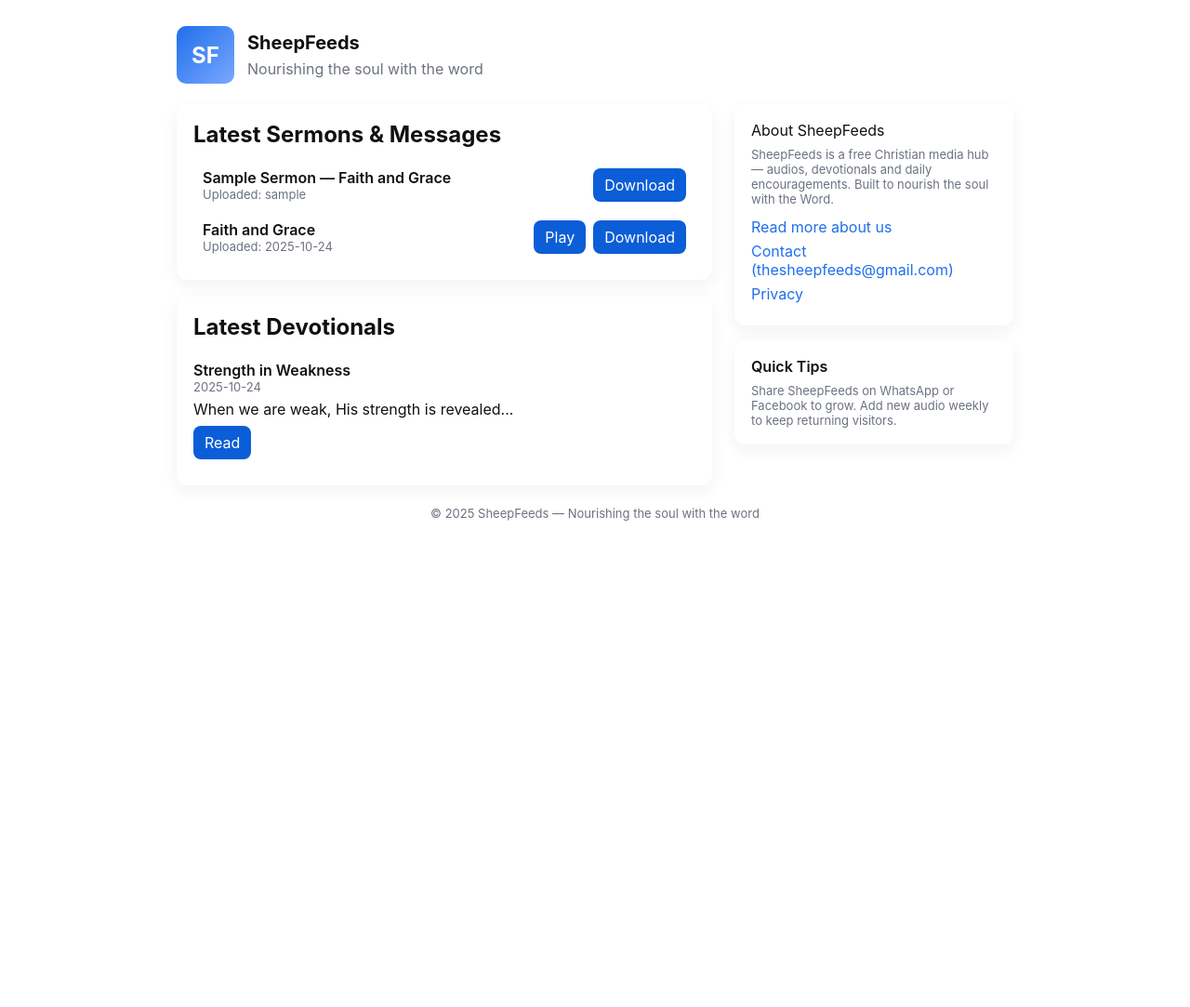
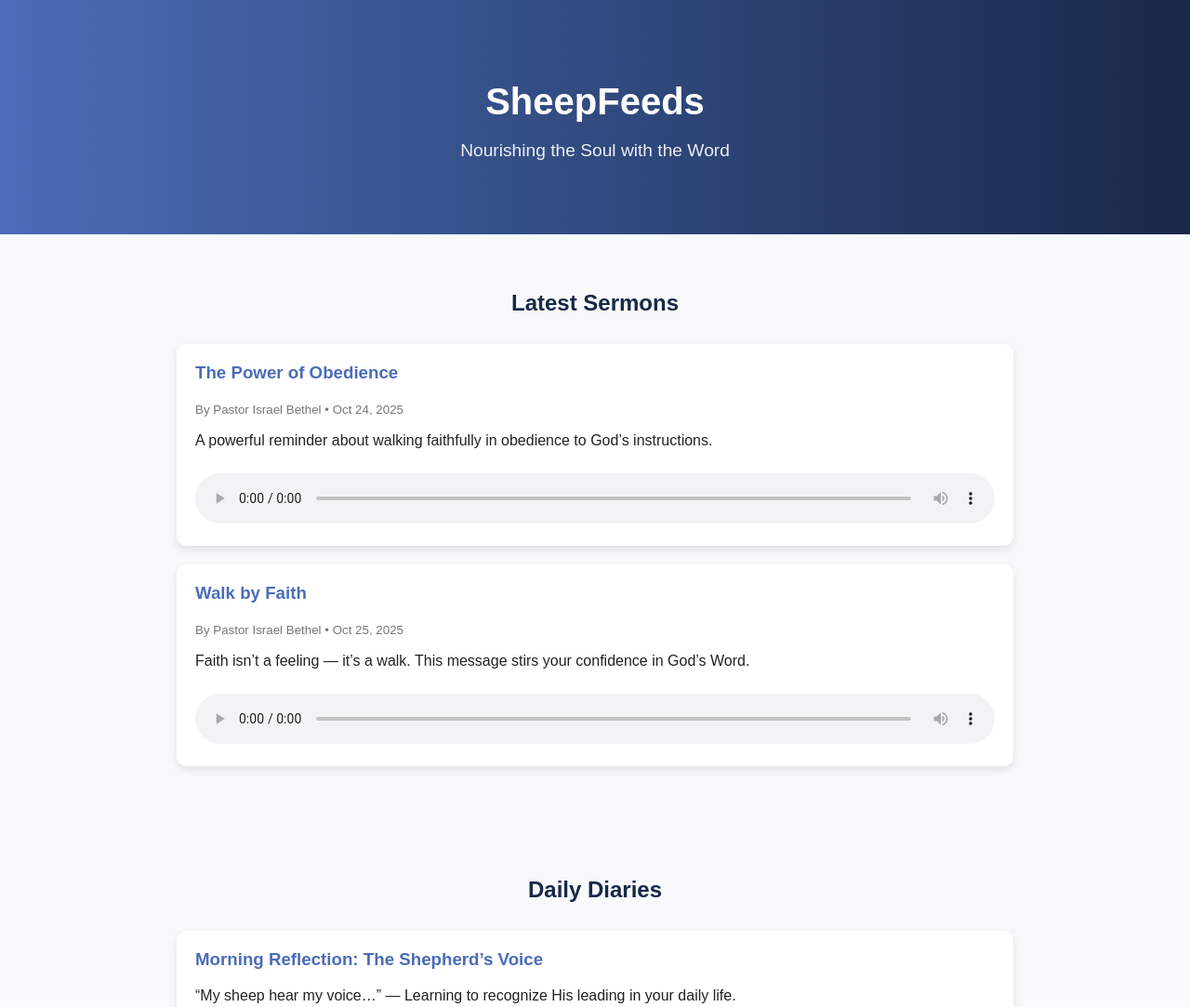
Before and after one commit to thesheepfeeds-max/sheepfeeds, a plain HTML site: page index.html in a window 1280 px wide. Shown: the top 1083 px of the page at 93% size. Before the commit the page ends 800 px from the top, so only its background shows below. Drawn offline with Linux system fonts and the light colour scheme.

Commit message:
Update index.html

```diff
--- a/index.html
+++ b/index.html
@@ -1,182 +1,129 @@
-<!doctype html>
+<!DOCTYPE html>
 <html lang="en">
 <head>
-  <meta charset="utf-8" />
-  <meta name="viewport" content="width=device-width,initial-scale=1" />
-  <title>SheepFeeds — Nourishing the soul with the word</title>
-  <meta name="description" content="SheepFeeds — free Christian audios and devotionals. Nourishing the soul with the Word." />
+  <meta charset="UTF-8" />
+  <meta name="viewport" content="width=device-width, initial-scale=1.0" />
+  <title>SheepFeeds – Nourishing the Soul with the Word</title>
+  <style>
+    body {
+      margin: 0;
+      font-family: "Poppins", sans-serif;
+      background-color: #f8f9fa;
+      color: #222;
+    }
 
-  <style>
-    :root{
-      --bg:#ffffff; --primary:#1f6feb; --muted:#6b7280; --accent:#0b5ed7;
-      --maxw:900px; --radius:12px; --gap:18px;
+    header {
+      background: linear-gradient(to right, #4b6cb7, #182848);
+      color: white;
+      text-align: center;
+      padding: 60px 20px;
     }
-    *{box-sizing:border-box;font-family:Inter,system-ui,-apple-system,Segoe UI,Roboto,'Helvetica Neue',Arial}
-    body{margin:0;background:var(--bg);color:#111;display:flex;justify-content:center;padding:28px}
-    .wrap{max-width:var(--maxw);width:100%}
 
-    header{display:flex;align-items:center;gap:14px}
-    .logo{width:62px;height:62px;border-radius:10px;background:linear-gradient(135deg,var(--primary),#7aa7ff);display:flex;align-items:center;justify-content:center;color:white;font-weight:700;font-size:24px}
-    h1{margin:0;font-size:20px}
-    .tag{color:var(--muted);margin-top:6px}
+    header h1 {
+      font-size: 2.5rem;
+      margin-bottom: 10px;
+    }
 
-    main{margin-top:22px;display:grid;grid-template-columns:1fr 300px;gap:24px}
-    .card{background:#fff;border-radius:var(--radius);padding:18px;box-shadow:0 6px 18px rgba(20,30,50,0.06)}
+    header p {
+      font-size: 1.2rem;
+      opacity: 0.9;
+    }
 
-    .audios h2,.diaries h2{margin:0 0 12px 0}
-    .audio-item{display:flex;align-items:center;gap:12px;padding:10px;border-radius:8px}
-    .audio-meta{flex:1}
-    .btn{background:var(--accent);color:white;padding:8px 12px;border-radius:8px;text-decoration:none;display:inline-block}
-    .small{font-size:13px;color:var(--muted)}
+    .section {
+      padding: 40px 20px;
+      max-width: 900px;
+      margin: 0 auto;
+    }
 
-    .player{margin-top:10px}
+    .section h2 {
+      text-align: center;
+      margin-bottom: 30px;
+      color: #182848;
+    }
 
-    aside .about-title{font-size:16px;margin-bottom:8px}
-    aside .links a{display:block;color:var(--primary);text-decoration:none;margin:6px 0}
+    .sermon {
+      background: white;
+      border-radius: 10px;
+      box-shadow: 0 4px 10px rgba(0,0,0,0.1);
+      margin-bottom: 20px;
+      padding: 20px;
+    }
 
-    footer{margin-top:22px;text-align:center;color:var(--muted);font-size:13px}
+    .sermon h3 {
+      margin-top: 0;
+      color: #4b6cb7;
+    }
 
-    /* responsive */
-    @media(max-width:880px){main{grid-template-columns:1fr} .logo{width:54px;height:54px}}
+    .sermon small {
+      color: #777;
+    }
+
+    audio {
+      width: 100%;
+      margin-top: 10px;
+    }
+
+    footer {
+      background-color: #182848;
+      color: white;
+      text-align: center;
+      padding: 30px 10px;
+      font-size: 0.9rem;
+      margin-top: 40px;
+    }
+
+    footer p {
+      margin: 8px 0;
+    }
   </style>
 </head>
 <body>
-  <div class="wrap">
   <header>
-      <div class="logo">SF</div>
-      <div>
     <h1>SheepFeeds</h1>
-        <div class="tag">Nourishing the soul with the word</div>
-      </div>
+    <p>Nourishing the Soul with the Word</p>
   </header>
 
-    <main>
-      <section>
-        <div class="card audios">
-          <h2>Latest Sermons & Messages</h2>
+  <section class="section">
+    <h2>Latest Sermons</h2>
 
-          <!-- Audio list is populated by JS. Add files to /audios folder and update the list below in the repo. -->
-          <div id="audioList">
-            <!-- sample fallback if JS disabled -->
-            <div class="audio-item">
-              <div class="audio-meta">
-                <div style="font-weight:600">Sample Sermon — Faith and Grace</div>
-                <div class="small">Uploaded: sample</div>
-              </div>
-              <div>
-                <a class="btn" href="/audios/sample-sermon.mp3" download>Download</a>
-              </div>
-            </div>
+    <div class="sermon">
+      <h3>The Power of Obedience</h3>
+      <small>By Pastor Israel Bethel • Oct 24, 2025</small>
+      <p>A powerful reminder about walking faithfully in obedience to God’s instructions.</p>
+      <audio controls>
+        <source src="audios/power-of-obedience.mp3" type="audio/mpeg">
+        Your browser does not support the audio tag.
+      </audio>
     </div>
 
-          <div class="card player" id="playerCard" style="margin-top:12px;display:none">
-            <audio id="mainPlayer" controls style="width:100%"></audio>
-            <div id="playerMeta" class="small" style="margin-top:8px"></div>
-          </div>
-        </div>
-
-        <div class="card diaries" style="margin-top:18px">
-          <h2>Latest Devotionals</h2>
-          <div id="diaryList">
-            <!-- diaries populated by JS -->
-          </div>
+    <div class="sermon">
+      <h3>Walk by Faith</h3>
+      <small>By Pastor Israel Bethel • Oct 25, 2025</small>
+      <p>Faith isn’t a feeling — it’s a walk. This message stirs your confidence in God’s Word.</p>
+      <audio controls>
+        <source src="audios/walk-by-faith.mp3" type="audio/mpeg">
+        Your browser does not support the audio tag.
+      </audio>
     </div>
   </section>
 
-      <aside>
-        <div class="card">
-          <div class="about-title">About SheepFeeds</div>
-          <div class="small">SheepFeeds is a free Christian media hub — audios, devotionals and daily encouragements. Built to nourish the soul with the Word.</div>
-
-          <div style="margin-top:12px" class="links">
-            <a href="#about" id="aboutLink">Read more about us</a>
-            <a href="mailto:thesheepfeeds@gmail.com">Contact (thesheepfeeds@gmail.com)</a>
-            <a href="#privacy">Privacy</a>
-          </div>
+  <section class="section">
+    <h2>Daily Diaries</h2>
+    <div class="sermon">
+      <h3>Morning Reflection: The Shepherd’s Voice</h3>
+      <p>“My sheep hear my voice…” — Learning to recognize His leading in your daily life.</p>
     </div>
 
-        <div class="card" style="margin-top:16px">
-          <div style="font-weight:600;margin-bottom:8px">Quick Tips</div>
-          <div class="small">Share SheepFeeds on WhatsApp
-            or Facebook to grow. Add new audio weekly to keep returning visitors.</div>
+    <div class="sermon">
+      <h3>Evening Light: Rest in His Presence</h3>
+      <p>When the day ends, peace begins. Meditate on His Word before you rest.</p>
     </div>
-      </aside>
-    </main>
+  </section>
 
   <footer>
-      © <span id="year"></span> SheepFeeds — Nourishing the soul with the word
+    <p>“The Lord is my shepherd; I shall not want.” – Psalm 23:1</p>
+    <p>📧 Contact: thesheepfeeds@gmail.com</p>
+    <p>© 2025 SheepFeeds. All rights reserved.</p>
   </footer>
-  </div>
-
-  <script>
-    document.getElementById('year').textContent = new Date().getFullYear();
-
-    // ========== CONTENT: edit these arrays inside the file or dynamically load from JSON ===========
-    const audios = [
-      {
-        id: 'faith-and-grace',
-        title: 'Faith and Grace',
-        file: '/audios/sample-sermon.mp3',
-        date: '2025-10-24',
-        description: 'A short message on faith and God\'s grace.'
-      }
-      // To add more, duplicate the object and change file path.
-    ];
-
-    const diaries = [
-      {
-        id: 'strength-in-weakness',
-        title: 'Strength in Weakness',
-        excerpt: 'When we are weak, His strength is revealed...',
-        file: '/diaries/sample-diary.md',
-        date: '2025-10-24'
-      }
-    ];
-
-    // populate audio list
-    const audioList = document.getElementById('audioList');
-    const playerCard = document.getElementById('playerCard');
-    const mainPlayer = document.getElementById('mainPlayer');
-    const playerMeta = document.getElementById('playerMeta');
-
-    function createAudioRow(a){
-      const div = document.createElement('div');
-      div.className = 'audio-item';
-
-      const meta = document.createElement('div'); meta.className = 'audio-meta';
-      meta.innerHTML = `<div style="font-weight:600">${a.title}</div><div class="small">Uploaded: ${a.date}</div>`;
-
-      const actions = document.createElement('div');
-      const play = document.createElement('a'); play.href = '#'; play.className='btn'; play.textContent='Play';
-      play.onclick = (e)=>{ e.preventDefault(); playAudio(a); };
-
-      const dl = document.createElement('a'); dl.href = a.file; dl.className='btn'; dl.style.marginLeft='8px'; dl.textContent='Download'; dl.setAttribute('download','');
-
-      actions.appendChild(play); actions.appendChild(dl);
-      div.appendChild(meta); div.appendChild(actions);
-      return div;
-    }
-
-    function playAudio(a){
-      mainPlayer.src = a.file; mainPlayer.play(); playerMeta.textContent = a.title + ' — ' + a.date + '\n' + (a.description || '');
-      playerCard.style.display='block'; window.scrollTo({top:0,behavior:'smooth'});
-    }
-
-    audios.forEach(a=> audioList.appendChild(createAudioRow(a)));
-
-    // populate diaries
-    const diaryList = document.getElementById('diaryList');
-    diaries.forEach(d=>{
-      const el = document.createElement('div'); el.style.padding='10px 0';
-      el.innerHTML = `<div style="font-weight:600">${d.title}</div><div class="small">${d.date}</div><div style="margin-top:6px">${d.excerpt}</div><a href="${d.file}" class="btn" style="margin-top:8px;display:inline-block">Read</a>`;
-      diaryList.appendChild(el);
-    });
-
-    // simple hash navigation for about/privacy
-    document.getElementById('aboutLink').addEventListener('click', function(e){ e.preventDefault(); showAbout(); });
-    function showAbout(){
-      alert('SheepFeeds\n\nSheepFeeds is a free Christian media hub: audios, devotionals and daily encouragements.\n\nContact: thesheepfeeds@gmail.com');
-    }
-  </script>
 </body>
   </html>
```
Lines whose indentation alone changed are shown as unchanged.
